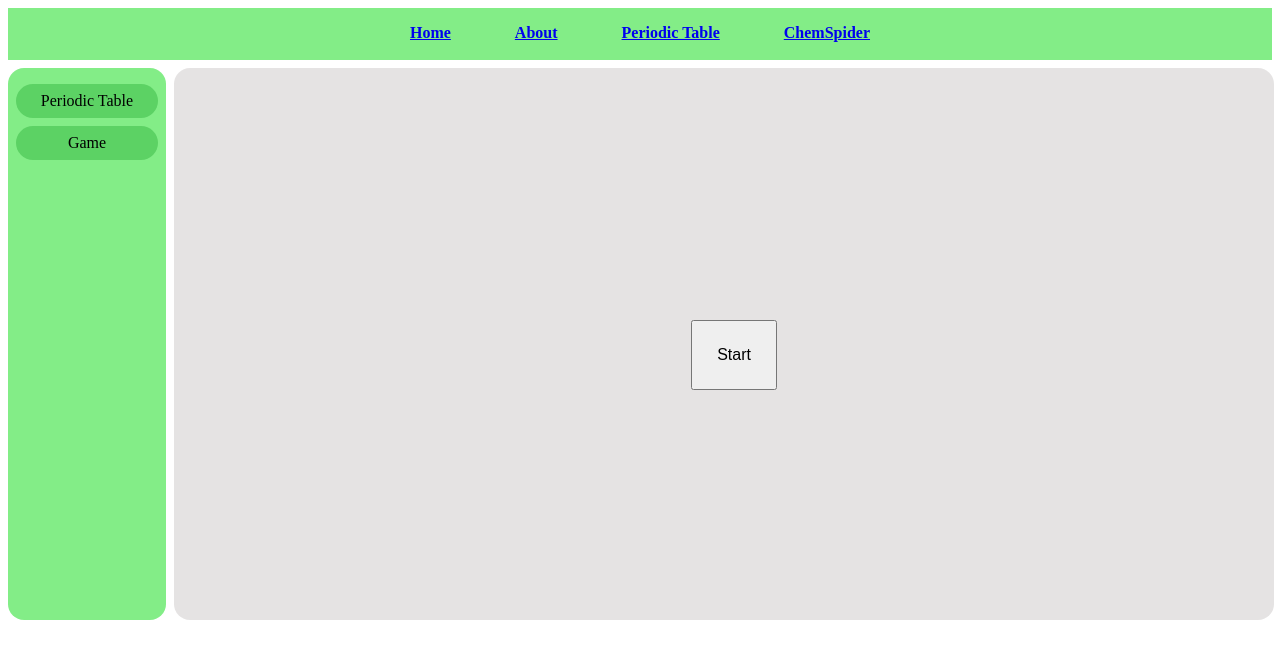
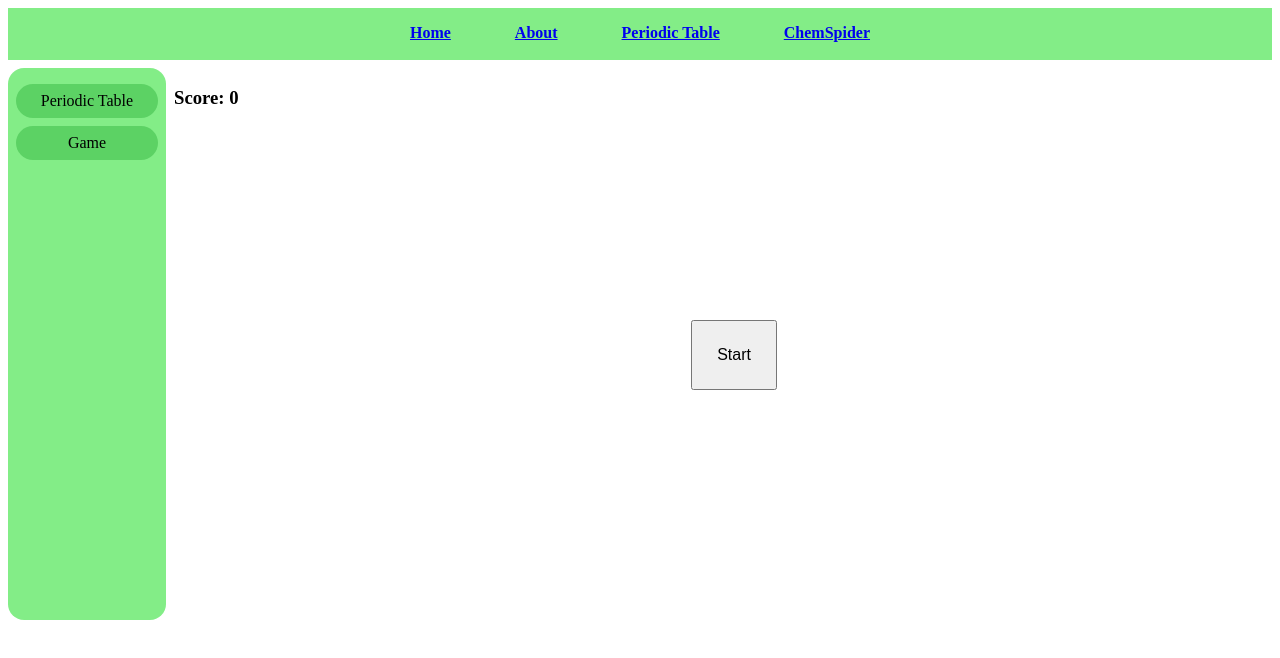
Before and after one commit to keatonmaruyali/chemist_platform, a React (Create React App) app: page /periodictable in a window 1280 px wide. Both pictures are taken after a click on the element "Game". Shown: the top 658 px of the page. Built offline with nearby package versions, Linux system fonts and the light colour scheme; the HTML template or start-up script is replaced by a standard one.

Commit message:
Add flip card functionality

```diff
--- a/src/components/PeriodicTableGame/PeriodicTableGame.jsx
+++ b/src/components/PeriodicTableGame/PeriodicTableGame.jsx
@@ -43,7 +43,11 @@ const PeriodicTableGame = () => {
   const [correct, setCorrect] = useState(true);
   const [score, setScore] = useState(0);
 
+  const [showCorrectAnswer, setShowCorrectAnswer] = useState(false);
+
+
   const generateQuestions = () => {
+    setShowCorrectAnswer(false)
     setShowStart(false);
     setCorrect(true);
     setAnswer('');
@@ -92,7 +96,7 @@ const PeriodicTableGame = () => {
     e.preventDefault();
     if (mcQ[0].answerOptions[answer].isCorrect) {
       setScore(score+1);
-      generateQuestions();
+      setShowCorrectAnswer(!showCorrectAnswer);
     } else {
       setCorrect(false);
       setTimeout(() => {
@@ -112,10 +116,11 @@ const PeriodicTableGame = () => {
         onClick={generateQuestions}
         >Start</button>
       }
+      <h3>Score: {score}</h3>
+      <div className={`card ${showCorrectAnswer ? 'flip' : ''}`}>
         {
           Object.keys(mcQ).length !== 0 && (
           <div className='periodic_table-game-choice'>
-          <h3>Score: {score}</h3>
             <p>{mcQ[0].question}</p>
             <p>{mcQ[0].questionDetails}</p>
               <form name='answerOptions'className="answer_div" onSubmit={handleFormSubmit}>
@@ -132,7 +137,7 @@ const PeriodicTableGame = () => {
                     {answerOption.answerText}
                   </div>
               ))}
-            <input disabled={answer===''} className='game-button' type="submit" value="Submit" />
+              <input disabled={answer===''} className='submit_answer_button' type="submit" value="Submit" />
               <div className='game_message_content'>
                   {!correct && <p>Not quite. Please try again!</p>}
               </div>
@@ -140,7 +145,14 @@ const PeriodicTableGame = () => {
           </div>
           )
         }
-
+        <div className='answer_card'>
+          <p>You got it right!!</p>
+          <button
+            className='next_question_button'
+            onClick={generateQuestions}
+            >Next</button>
+        </div>
+      </div>
     </div>
   );
 }
--- a/src/components/PeriodicTableGame/periodicTableGame.css
+++ b/src/components/PeriodicTableGame/periodicTableGame.css
@@ -12,12 +12,34 @@
     padding: 3vh;
   }
 
-.periodic_table-game-choice > h3 {
-    font-size: 2vh;
-    padding: 1vh 0 0 2vh;
+.card {
+    transform-style: preserve-3d;
+    transition: 150ms;
+    transform: perspective(1000px) rotateY(var(--rotate-y, 0)) translateY(var(--translate-y, 0));
+    transform-origin: 35% 35%;
 }
 
-.periodic_table-game-choice > p {
+
+.card .periodic_table-game-choice,
+.card .answer_card {
+    background: rgb(211, 210, 210);
+    width: 60%;
+    border-radius: 2rem;
+    padding: 2vh;
+    margin-left: 3vh;
+    box-shadow: 0 0 5px 2px rgba(0, 0, 0, 0.3);
+    backface-visibility: hidden;
+    position: absolute;
+    height: 50vh;
+}
+
+.card.flip,
+.card .answer_card {
+    transform: rotateY(180deg);
+  }
+
+.periodic_table-game-choice > p,
+.answer_card > p {
     padding: 1vh 0 0 17vh;
     font-size: 2vh;
     white-space: pre;
@@ -42,13 +64,23 @@ input[type="radio"]{
     cursor: pointer;
 }
 
-.game-button {
+.submit_answer_button {
     font-size: 1.5vh;
     margin: 0.5rem;
     padding: 0.75rem 1.5rem 0.75rem 1.5rem;
     cursor: pointer;
 }
 
+.next_question_button {
+    position: fixed;
+    bottom: 5%;
+    right: 5%;
+    margin: 0.5rem;
+    padding: 0.75rem 1.5rem 0.75rem 1.5rem;
+    cursor: pointer;
+    font-size: 1.5vh;
+}
+
 .game_message_content{
     color: red;
 }
--- a/src/pages/PeriodicTableOfElements/periodicTableOfElements.css
+++ b/src/pages/PeriodicTableOfElements/periodicTableOfElements.css
@@ -43,6 +43,6 @@
 .periodic__table__page-content {
     margin-top: 1vh;
     height: calc(100% - 1vh);
-    background: rgba(224, 222, 222, 0.841);
+    /* background: rgba(224, 222, 222, 0.841); */
     border-radius: 1rem;
 }
```
Lines whose indentation alone changed are shown as unchanged.
